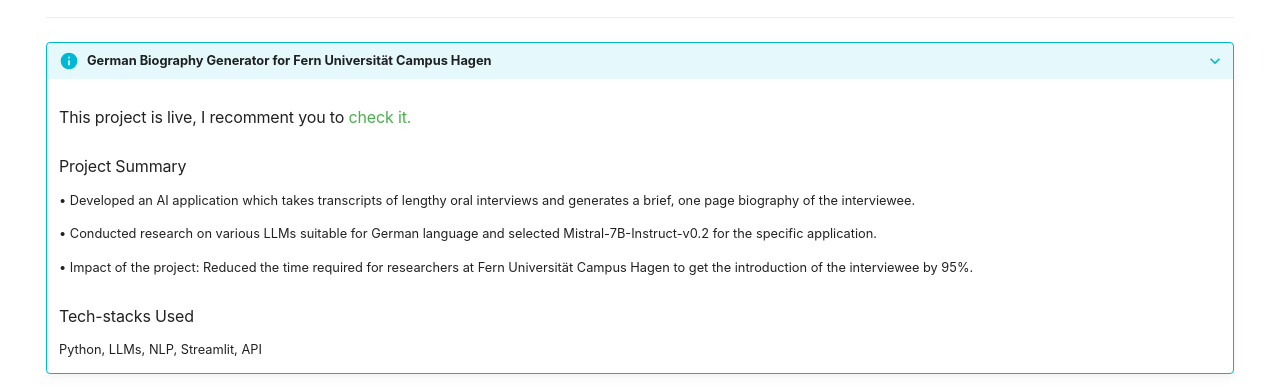
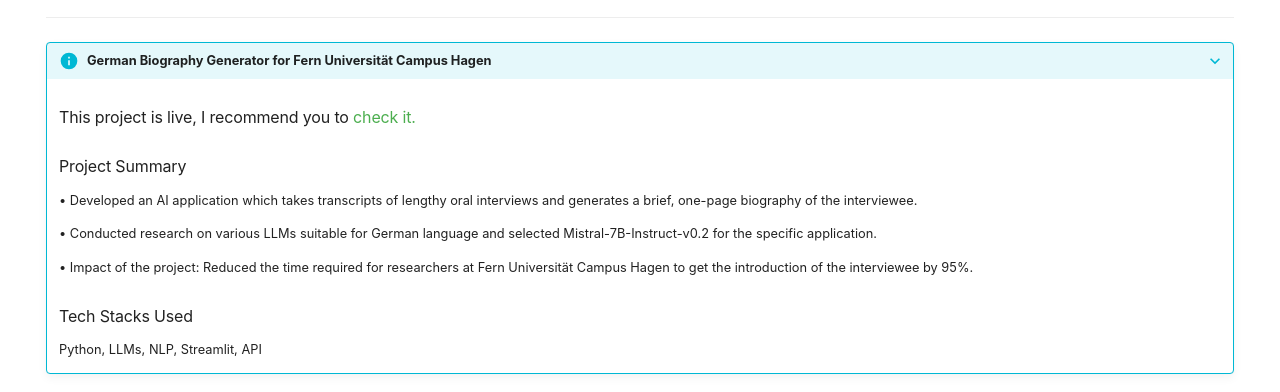
Before and after one commit to SrujanGowda1998/PortfolioWebsite, an MkDocs documentation site: the page built from docs/projects.md, in a window 1280 px wide. Shown: the part 212-604 px from the top of the page. Built offline with MkDocs 1.6.1 and Material for MkDocs 9.7.7, drawn with Linux system fonts in a browser that asks for light colours; some web fonts are replaced; comment, search, counter and statistics services are not loaded.

Commit message:
Corrected typos

```diff
--- a/docs/projects.md
+++ b/docs/projects.md
@@ -10,18 +10,18 @@
 
 ???+ info "German Biography Generator for Fern Universität Campus Hagen"
 
-    ### This project is live, I recomment you to [check it.](https://german-biography-generator-ai.streamlit.app/)
+    ### This project is live, I recommend you to [check it.](https://german-biography-generator-ai.streamlit.app/)
 
     ### Project Summary
 
-    •	Developed an AI application which takes transcripts of lengthy oral interviews and generates a brief, one page biography of the interviewee.
+    •	Developed an AI application which takes transcripts of lengthy oral interviews and generates a brief, one-page biography of the interviewee.
 
     •	Conducted research on various LLMs suitable for German language and selected Mistral-7B-Instruct-v0.2 for the specific application.
 
     •	Impact of the project: Reduced the time required for researchers at Fern Universität Campus Hagen to get the introduction of the interviewee by 95%.
 
 
-    ### Tech-stacks Used
+    ### Tech Stacks Used
 
      Python, LLMs, NLP, Streamlit, API
 
@@ -37,7 +37,7 @@
 
     •	Created an interactive UI for the recruiters to enter the requirements and filter the candidates.
 
-    ### Tech-stacks Used
+    ### Tech Stacks Used
 
      Python, Scikit-learn, NumPy, Pandas, SQLite, Streamlit
 
```
Also changed, not shown: docs/about.md (+2 -2 lines), docs/education.md (+2 -2 lines), docs/experience.md (+3 -3 lines), docs/skills.md (+3 -3 lines).
